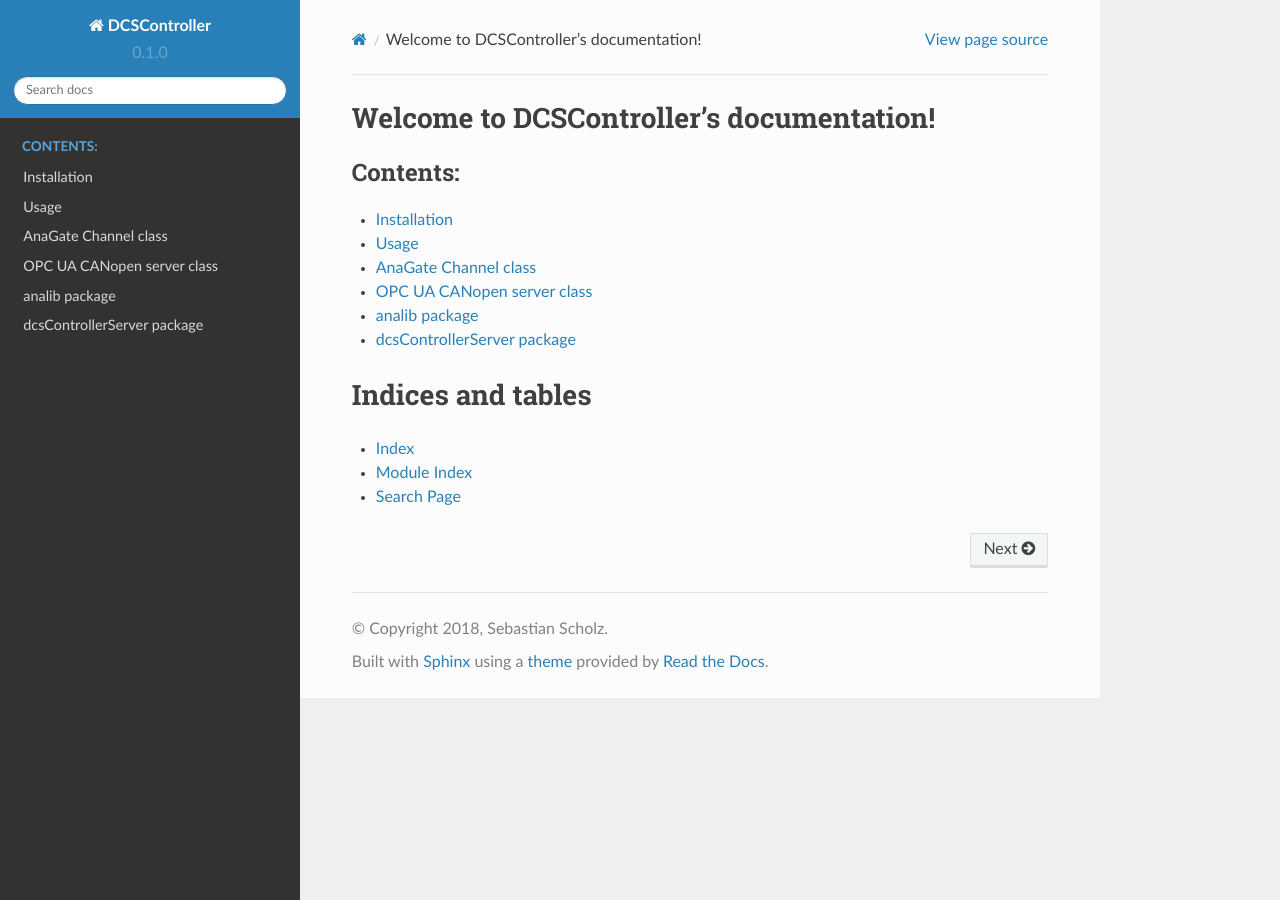
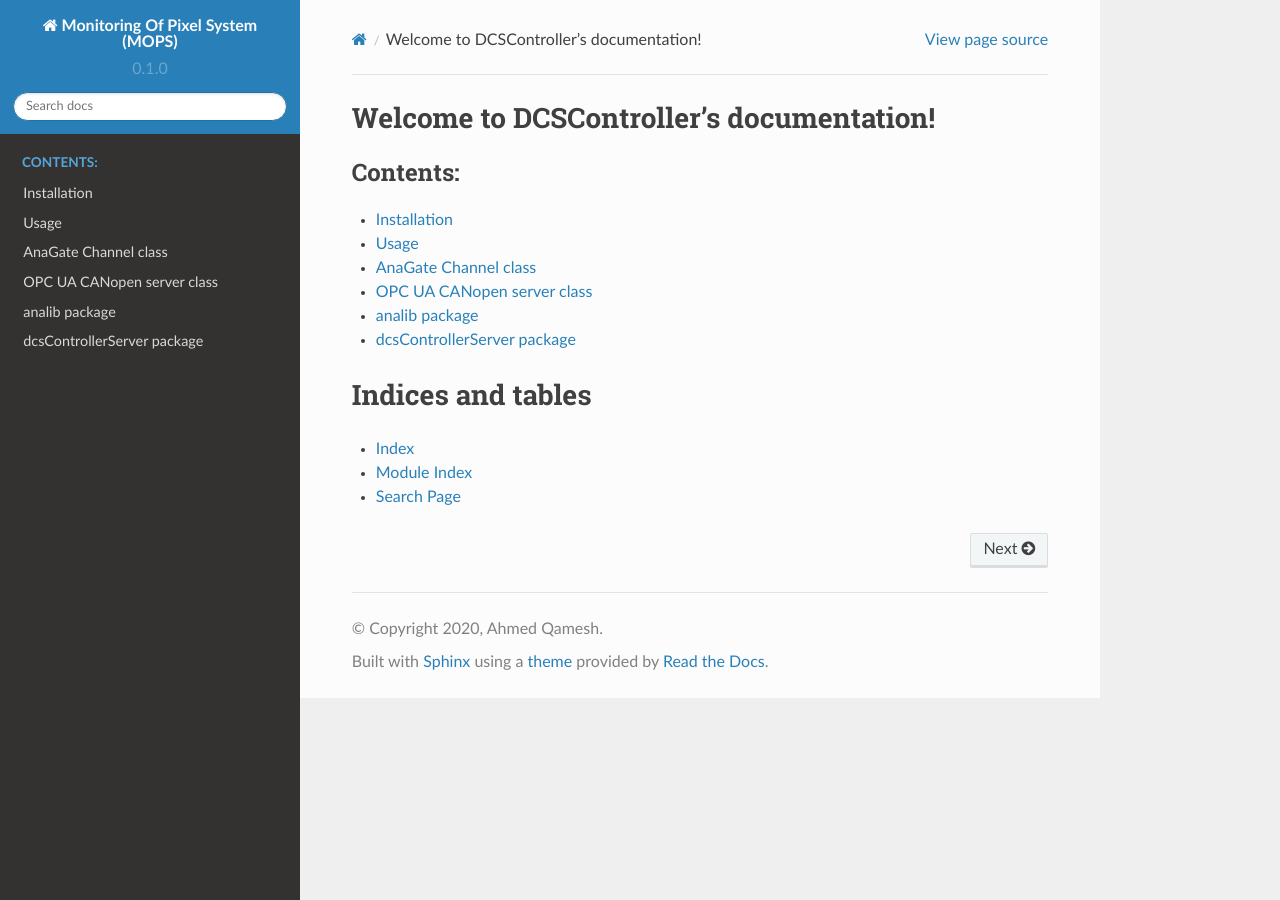
Before and after one commit to ahmedqamesh/canmops, a Sphinx documentation site: the page built from doc/index.rst, in a window 1280 px wide. Built offline with Sphinx 7.4.7 and the Read the Docs theme 2.0.0, drawn with Linux system fonts in a browser that asks for light colours.

Commit message:
readthehook 3

```diff
--- a/doc/conf.py
+++ b/doc/conf.py
@@ -21,9 +21,9 @@ sys.path.insert(0, os.path.abspath('..'))
 
 # -- Project information -----------------------------------------------------
 
-project = 'DCSController'
-copyright = '2018, Sebastian Scholz'
-author = 'Sebastian Scholz'
+project = ' Monitoring Of Pixel System (MOPS)'
+copyright = '2020, Ahmed Qamesh'
+author = 'Ahmed Qamesh'
 
 # The short X.Y version
 version = '0.1.0'
@@ -136,7 +136,7 @@ html_static_path = ['_static']
 # -- Options for HTMLHelp output ---------------------------------------------
 
 # Output file base name for HTML help builder.
-htmlhelp_basename = 'DCSControllerdoc'
+htmlhelp_basename = 'MOPSdoc'
 
 
 # -- Options for LaTeX output ------------------------------------------------
@@ -168,9 +168,9 @@ latex_show_urls = 'footnote'
 # (source start file, target name, title,
 #  author, documentclass [howto, manual, or own class]).
 latex_documents = [
-    (master_doc, 'DCSControllerdoc.tex',
-     'DCSController Software Documentation',
-     'Sebastian Scholz', 'manual'),
+    (master_doc, 'MOPSdoc.tex',
+     'MOPS Software Documentation',
+     'Ahmed Qamesh', 'manual'),
 ]
 
 
@@ -179,7 +179,7 @@ latex_documents = [
 # One entry per manual page. List of tuples
 # (source start file, name, description, authors, manual section).
 man_pages = [
-    (master_doc, 'dcscontrollerdoc', 'DCS Controller Software Documentation',
+    (master_doc, 'MOPSdoc', 'MOPS Software Documentation',
      [author], 1)
 ]
 
@@ -190,8 +190,8 @@ man_pages = [
 # (source start file, target name, title, author,
 #  dir menu entry, description, category)
 texinfo_documents = [
-    (master_doc, 'DCSController', 'DCS Controller Software Documentation',
-     author, 'DCSController', 'One line description of project.',
+    (master_doc, 'MOPS', 'DCS Controller Software Documentation',
+     author, 'MOPS', 'One line description of project.',
      'Miscellaneous'),
 ]
 
```
Also changed, not shown: README.md (+1 -1 lines), 1 other file.
